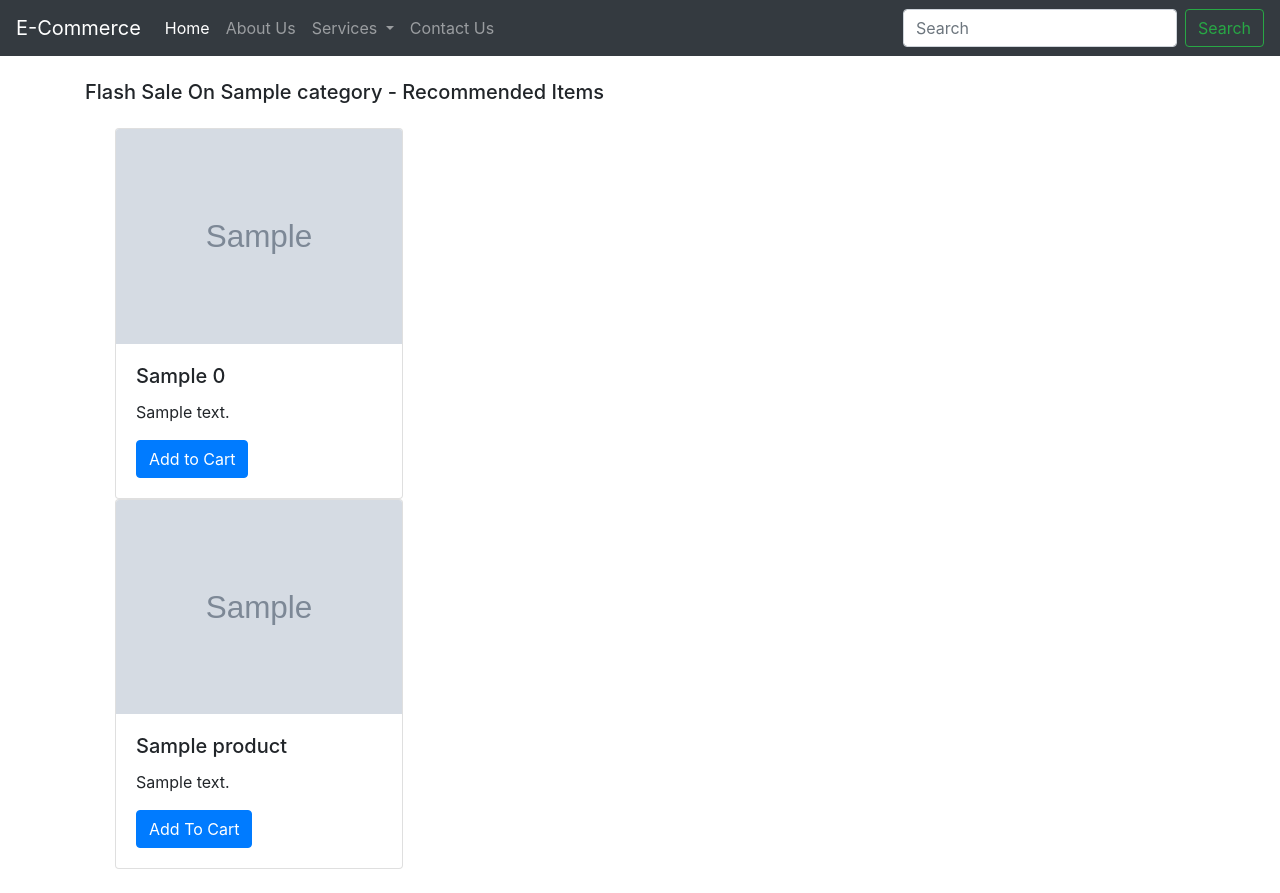
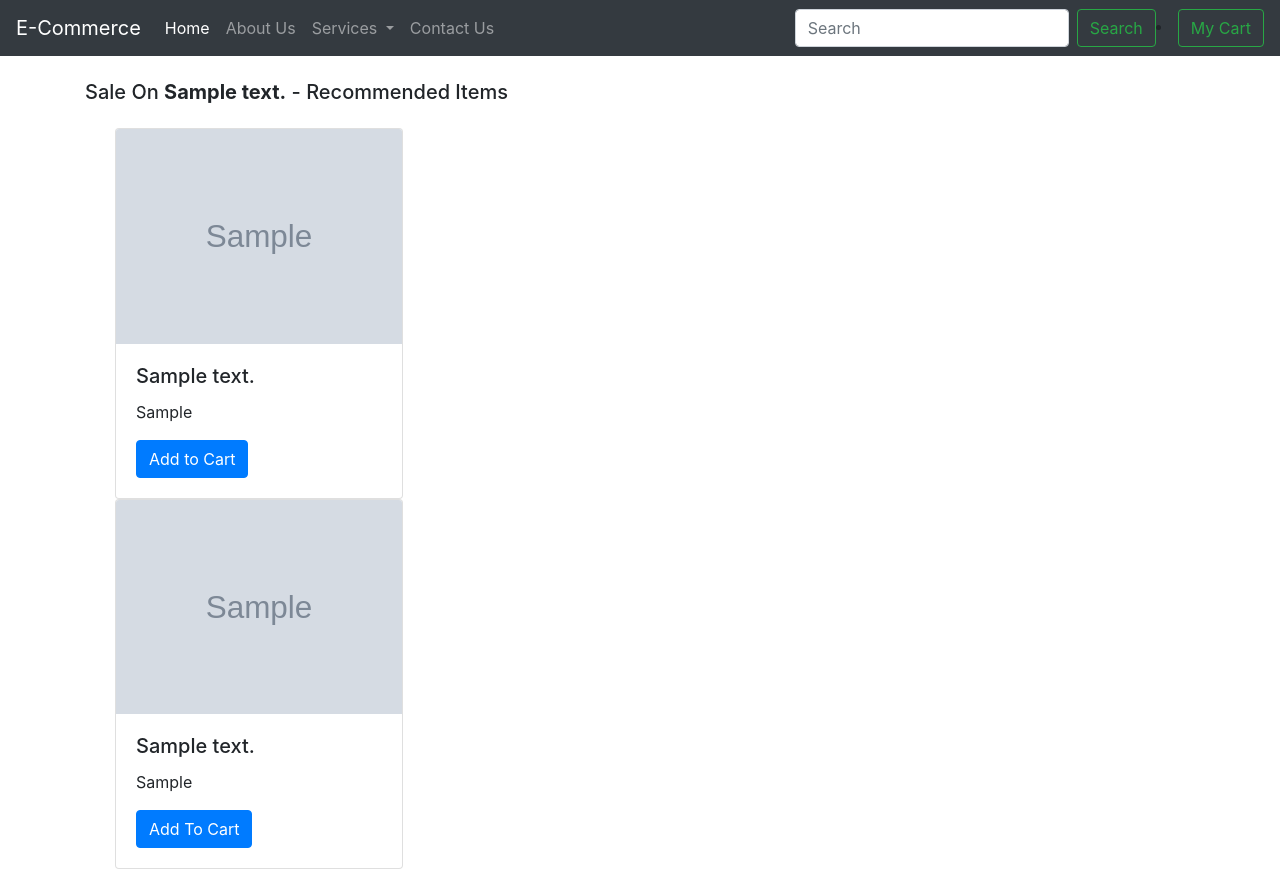
Before and after one commit to aayush999999/my-first-project, a Django app: template templates/stock.html in a window 1280 px wide. Run offline with Django 4.2, Linux system fonts and the light colour scheme; the template is opened without the code that fills it: most values are stand-ins (such as "Sample title", 1, 10 or a date in 2020); grey boxes marked "Sample" are stand-in pictures.

Commit message:
cart in  office

```diff
--- a/home/urls.py
+++ b/home/urls.py
@@ -3,12 +3,13 @@ from django.urls import path
 from home import views
 
 urlpatterns = [
-    path("", views.homepage, name='home'),
-    path("about", views.about, name='about'),
-    path("contact", views.contact, name='contact'),
-    path("reg", views.reg, name='reg'),
-    path("login", views.login, name='login'),
-    # path("logout", views.logout, name='logout'),
-    path("stock", views.stock, name='stock'),
-    path("seller", views.seller, name='seller'),
+    path("",        views.homepage, name='home'),
+    path("about",   views.about,    name='about'),
+    path("contact", views.contact,  name='contact'),
+    path("reg",     views.reg,      name='reg'),
+    path("login",   views.login,    name='login'),
+    path("logout",  views.logout,   name='logout'),
+    path("stock",   views.stock,    name='stock'),
+    path("seller",  views.seller,   name='seller'),
+    path("cart",    views.cart,     name='cart'),
 ]
--- a/templates/navbar.html
+++ b/templates/navbar.html
@@ -44,6 +44,10 @@
             <input class="form-control mr-sm-2" type="search" placeholder="Search" aria-label="Search">
             <button class="btn btn-outline-success my-2 my-sm-0" type="submit">Search</button>
           </form>
+
+          <li class="nav-item">
+            <a class="btn btn-outline-success my-2 my-sm-0" href="cart">My Cart</a>
+          </li>
         </div>
       </nav>
 
--- a/templates/stock.html
+++ b/templates/stock.html
@@ -50,13 +50,13 @@
 <div class="container">
 
   <!--Slideshow starts here -->
-  {% for product, range, nSlides in allProds %}
-  <h5 class="my-4">Flash Sale On {{product.0.category}} - Recommended Items</h5>
+  {% for product, range, nSlides in allitems %}
+  <h5 class="my-4">Sale On <b>{{product.0.item_desc}}</b> - Recommended Items</h5>
 <div id="demo{{forloop.counter}}" class="carousel slide my-3" data-ride="carousel">
   <ul class="carousel-indicators">
     <li data-target="#demo{{forloop.counter}}" data-slide-to="0" class="active"></li>
 
-     {% for i in range %}
+    {% for i in range %}
     <li data-target="#demo{{forloop.parentloop.counter}}" data-slide-to="{{i}}" ></li>
     {% endfor %}
   </ul>
@@ -69,8 +69,8 @@
         <div class="card" style="width: 18rem;">
           <img src='/media/{{product.0.image}}' class="card-img-top" alt="...">
           <div class="card-body">
-              <h5 class="card-title">{{product.0.product_name}}</h5>
-              <p class="card-text">{{product.0.desc}}</p>
+              <h5 class="card-title">{{product.0.item_desc}}</h5>
+              <p class="card-text">{{product.0.item_group}}</p>
               <a href="#" class="btn btn-primary">Add to Cart</a>
           </div>
         </div>
@@ -82,8 +82,8 @@
         <div class="card" style="width: 18rem;">
           <img src='/media/{{i.image}}' class="card-img-top" alt="...">
           <div class="card-body">
-            <h5 class="card-title">{{i.product_name}}</h5>
-            <p class="card-text">{{i.desc}}</p>
+            <h5 class="card-title">{{i.item_desc}}</h5>
+            <p class="card-text">{{i.item_group }}</p>
             <a href="#" class="btn btn-primary">Add To Cart</a>
           </div>
         </div>
@@ -100,14 +100,21 @@
 </div>
 </div>
   <!-- left and right controls for the slide -->
-  <a class="carousel-control-prev" href="#demo{{forloop.counter}}" data-slide="prev">
+  {% comment %} <a class="carousel-control-prev" href="#demo{{forloop.counter}}" data-slide="prev">
       <span class="carousel-control-prev-icon"></span>
   </a>
   <a class="carousel-control-next" href="#demo{{forloop.counter}}" data-slide="next">
       <span class="carousel-control-next-icon"></span>
-  </a>
+  </a> {% endcomment %}
   {% endfor %}
 </div>
+
+<script>
+
+  console.log(working);
+
+
+</script>
 
 
 
```
Also changed, not shown: home/views.py (+21 -12 lines), media/seller/images/Furniture.jpg (added).
